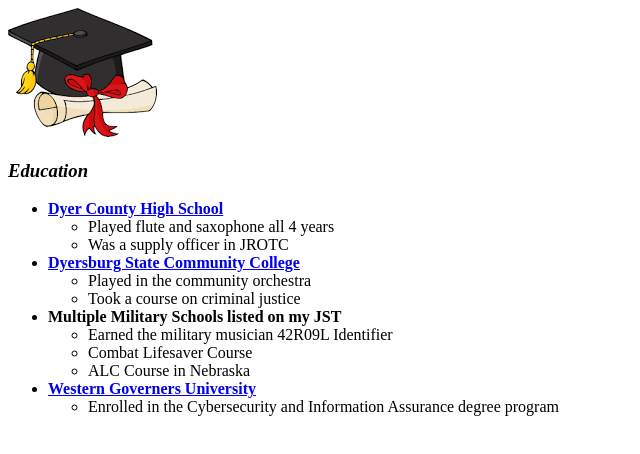
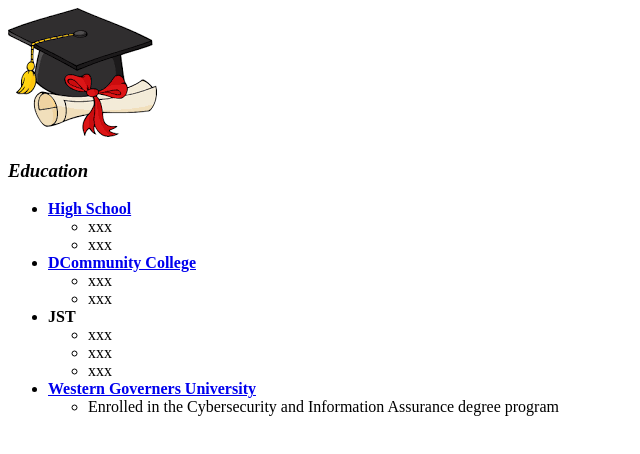
Before and after one commit to MaLsR1586/CV-Website, a plain HTML site: page schools.html in a window 1280 px wide. Shown: the whole page, without its empty margins (0-640 px from the left). Drawn offline with Linux system fonts and the light colour scheme; files whose address does not match are found by name.

Commit message:
Update schools.html

```diff
--- a/schools.html
+++ b/schools.html
@@ -8,21 +8,21 @@
         <img src="/home/malsr/Web Development/HTML Personal Site/Images/download.png" alt="Cap and Gown">
         <h3><em>Education</em></h3>
         <ul>
-            <li><strong><a href="https://www.dyercs.net/o/dyer-county-high-school">Dyer County High School</a></strong></li>
+            <li><strong><a href="https://www.dyercs.net/o/dyer-county-high-school">High School</a></strong></li>
                 <ul>
-                    <li>Played flute and saxophone all 4 years</li>
-                    <li>Was a supply officer in JROTC</li>
+                    <li>xxx</li>
+                    <li>xxx</li>
                 </ul>
-            <li><strong><a href="https://www.dscc.edu/">Dyersburg State Community College</a></strong></li>
+            <li><strong><a href="https://www.dscc.edu/">DCommunity College</a></strong></li>
                 <ul>
-                    <li>Played in the community orchestra</li>
-                    <li>Took a course on criminal justice</li>
+                    <li>xxx</li>
+                    <li>xxx</li>
                 </ul>
-            <li><strong>Multiple Military Schools listed on my JST</strong></li>
+            <li><strong>JST</strong></li>
                 <ul>
-                    <li>Earned the military musician 42R09L Identifier</li>
-                    <li>Combat Lifesaver Course</li>
-                    <li>ALC Course in Nebraska</li>
+                    <li>xxx</li>
+                    <li>xxx</li>
+                    <li>xxx</li>
                 </ul>
             <li><strong><a href="https://www.wgu.edu/">Western Governers University</a></strong></li>
                 <ul>
```
